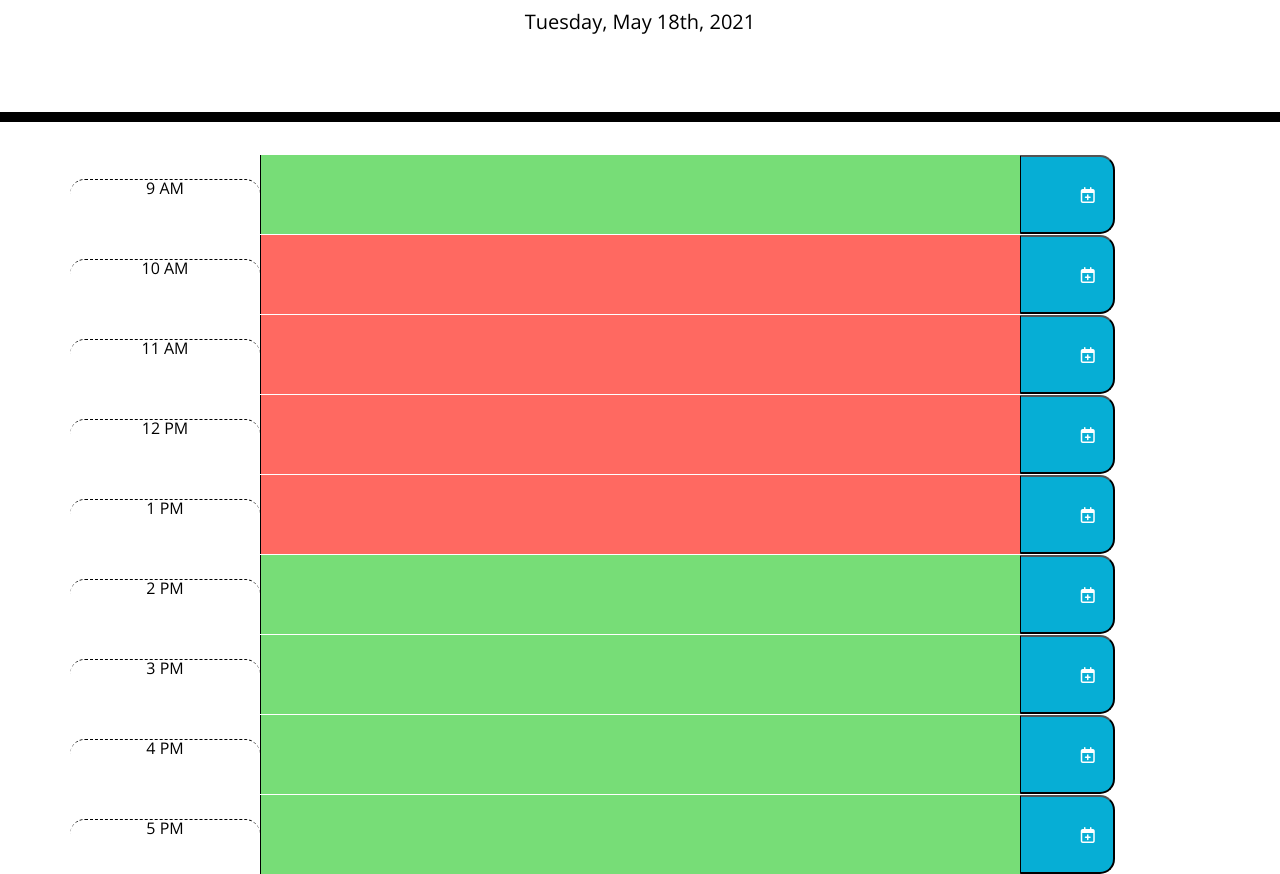
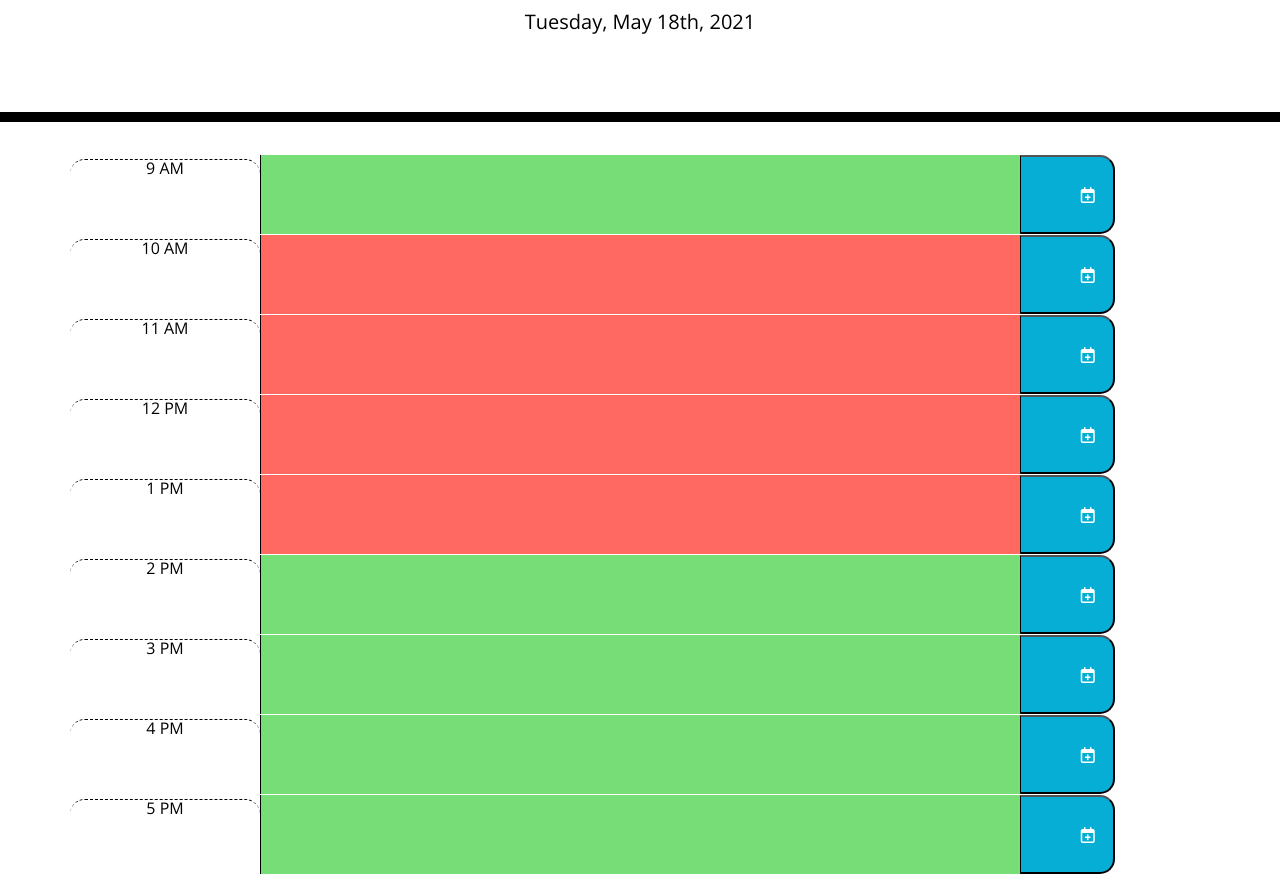
Before and after one commit to mstrikethrough/workday-scheduler, a plain HTML site: page index.html in a window 1280 px wide. Shown: the part 198-1072 px from the top of the page. Drawn offline with nearby package versions, Linux system fonts and the light colour scheme; a web font is replaced by a local one.

Commit message:
fixed HTML styling by hours

```diff
--- a/index.html
+++ b/index.html
@@ -20,7 +20,7 @@
     </header>
     <div class="container">
       <div class="row">
-        <div class="col-2 mt-4 time-block hour hr9">9 AM</div>
+        <div class="col-2 mt-1 time-block hour hr9">9 AM</div>
         <textarea class="col-8 todo9"></textarea>
         <button class="col-1 saveBtn btn9">
           <i class="far fa-calendar-plus"></i>
@@ -28,7 +28,7 @@
       </div>
 
       <div class="row">
-        <div class="col-2 mt-4 time-block hour hr10">10 AM</div>
+        <div class="col-2 mt-1 time-block hour hr10">10 AM</div>
         <textarea class="col-8 todo10"></textarea>
         <button class="col-1 saveBtn btn10">
           <i class="far fa-calendar-plus"></i>
@@ -36,7 +36,7 @@
       </div>
 
       <div class="row">
-        <div class="col-2 mt-4 time-block hour hr11">11 AM</div>
+        <div class="col-2 mt-1 time-block hour hr11">11 AM</div>
         <textarea class="col-8 todo11"></textarea>
         <button class="col-1 saveBtn btn11">
           <i class="far fa-calendar-plus"></i>
@@ -44,7 +44,7 @@
       </div>
 
       <div class="row">
-        <div class="col-2 mt-4 time-block hour hr12">12 PM</div>
+        <div class="col-2 mt-1 time-block hour hr12">12 PM</div>
         <textarea class="col-8 todo12"></textarea>
         <button class="col-1 saveBtn btn12">
           <i class="far fa-calendar-plus"></i>
@@ -52,7 +52,7 @@
       </div>
 
       <div class="row">
-        <div class="col-2 mt-4 time-block hour hr1">1 PM</div>
+        <div class="col-2 mt-1 time-block hour hr1">1 PM</div>
         <textarea class="col-8 todo1"></textarea>
         <button class="col-1 saveBtn btn1">
           <i class="far fa-calendar-plus"></i>
@@ -60,7 +60,7 @@
       </div>
 
       <div class="row">
-        <div class="col-2 mt-4 time-block hour hr2">2 PM</div>
+        <div class="col-2 mt-1 time-block hour hr2">2 PM</div>
         <textarea class="col-8 todo2"></textarea>
         <button class="col-1 saveBtn btn2">
           <i class="far fa-calendar-plus"></i>
@@ -68,7 +68,7 @@
       </div>
 
       <div class="row">
-        <div class="col-2 mt-4 time-block hour hr3">3 PM</div>
+        <div class="col-2 mt-1 time-block hour hr3">3 PM</div>
         <textarea class="col-8 todo3"></textarea>
         <button class="col-1 saveBtn btn3">
           <i class="far fa-calendar-plus"></i>
@@ -76,7 +76,7 @@
       </div>
 
       <div class="row">
-        <div class="col-2 mt-4 time-block hour hr4">4 PM</div>
+        <div class="col-2 mt-1 time-block hour hr4">4 PM</div>
         <textarea class="col-8 todo4"></textarea>
         <button class="col-1 saveBtn btn4">
           <i class="far fa-calendar-plus"></i>
@@ -84,7 +84,7 @@
       </div>
 
       <div class="row">
-        <div class="col-2 mt-4 time-block hour hr5">5 PM</div>
+        <div class="col-2 mt-1 time-block hour hr5">5 PM</div>
         <textarea class="col-8 todo5"></textarea>
         <button class="col-1 saveBtn btn5">
           <i class="far fa-calendar-plus"></i>
```
